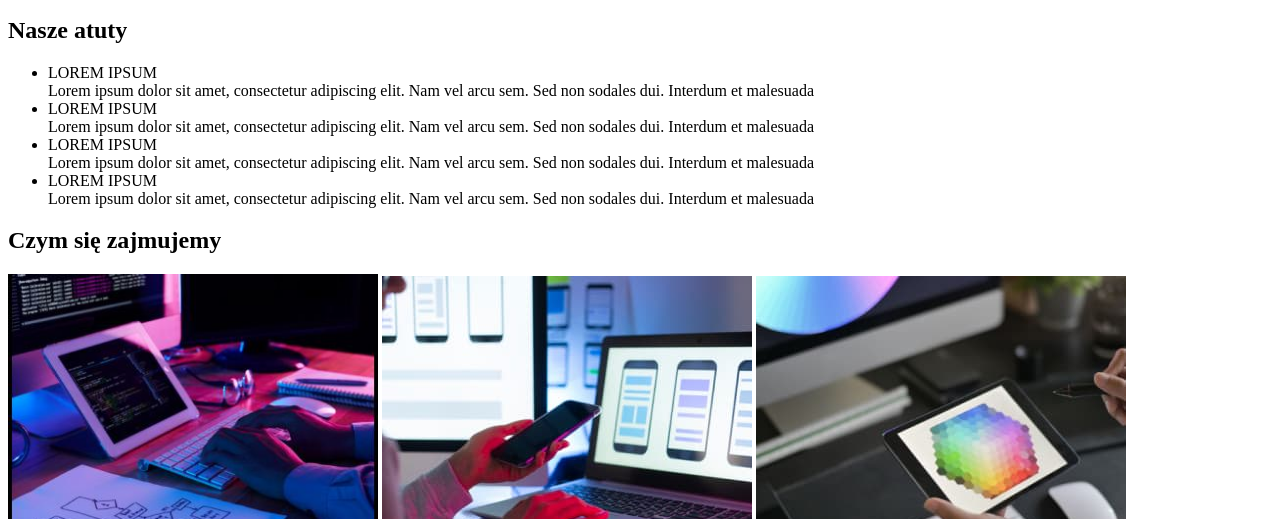
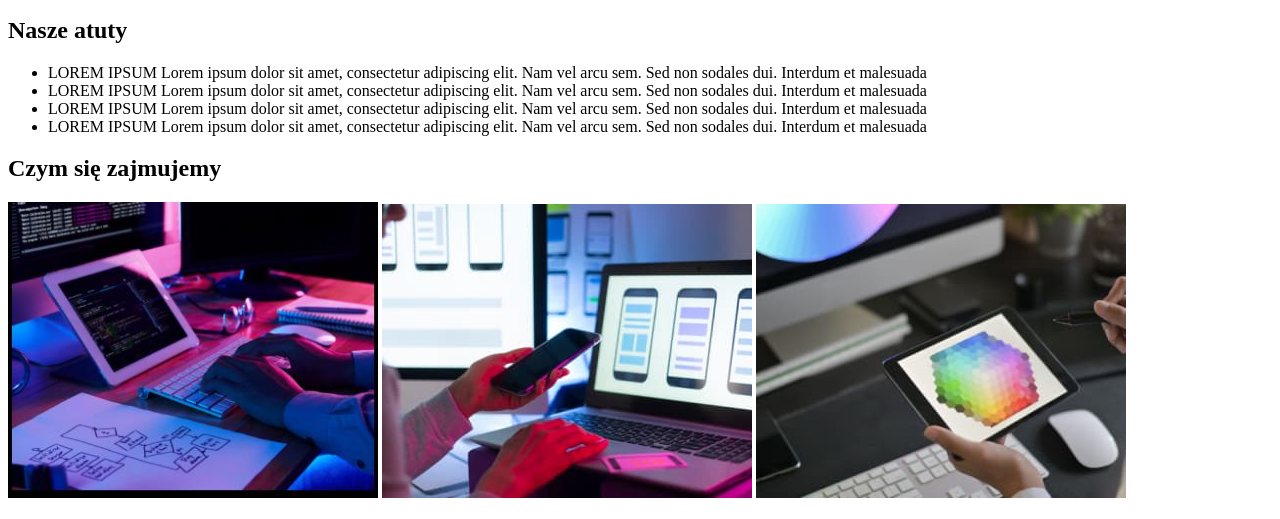
Before and after one commit to Mariusz-72/goit-markup-hw-01, a plain HTML site: page index.html in a window 1280 px wide. Shown: the part 277-796 px from the top of the page. Drawn offline with Linux system fonts and the light colour scheme.

Commit message:
30.04 update 2

```diff
--- a/index.html
+++ b/index.html
@@ -34,17 +34,17 @@
     <section>
         <h2>Nasze atuty</h2>
             <ul>
-                <li>LOREM IPSUM</li>
-                Lorem ipsum dolor sit amet, consectetur adipiscing elit. Nam vel arcu sem. Sed non sodales dui. Interdum et malesuada
+                <li>LOREM IPSUM
+                Lorem ipsum dolor sit amet, consectetur adipiscing elit. Nam vel arcu sem. Sed non sodales dui. Interdum et malesuada</li>
 
-                <li>LOREM IPSUM</li>
-                Lorem ipsum dolor sit amet, consectetur adipiscing elit. Nam vel arcu sem. Sed non sodales dui. Interdum et malesuada
+                <li>LOREM IPSUM
+                Lorem ipsum dolor sit amet, consectetur adipiscing elit. Nam vel arcu sem. Sed non sodales dui. Interdum et malesuada</li>
 
-                <li>LOREM IPSUM</li>
-                Lorem ipsum dolor sit amet, consectetur adipiscing elit. Nam vel arcu sem. Sed non sodales dui. Interdum et malesuada
+                <li>LOREM IPSUM
+                Lorem ipsum dolor sit amet, consectetur adipiscing elit. Nam vel arcu sem. Sed non sodales dui. Interdum et malesuada</li>
 
-                <li>LOREM IPSUM</li>
-                Lorem ipsum dolor sit amet, consectetur adipiscing elit. Nam vel arcu sem. Sed non sodales dui. Interdum et malesuada
+                <li>LOREM IPSUM
+                Lorem ipsum dolor sit amet, consectetur adipiscing elit. Nam vel arcu sem. Sed non sodales dui. Interdum et malesuada</li>
             </ul>
     </section>
 
```
